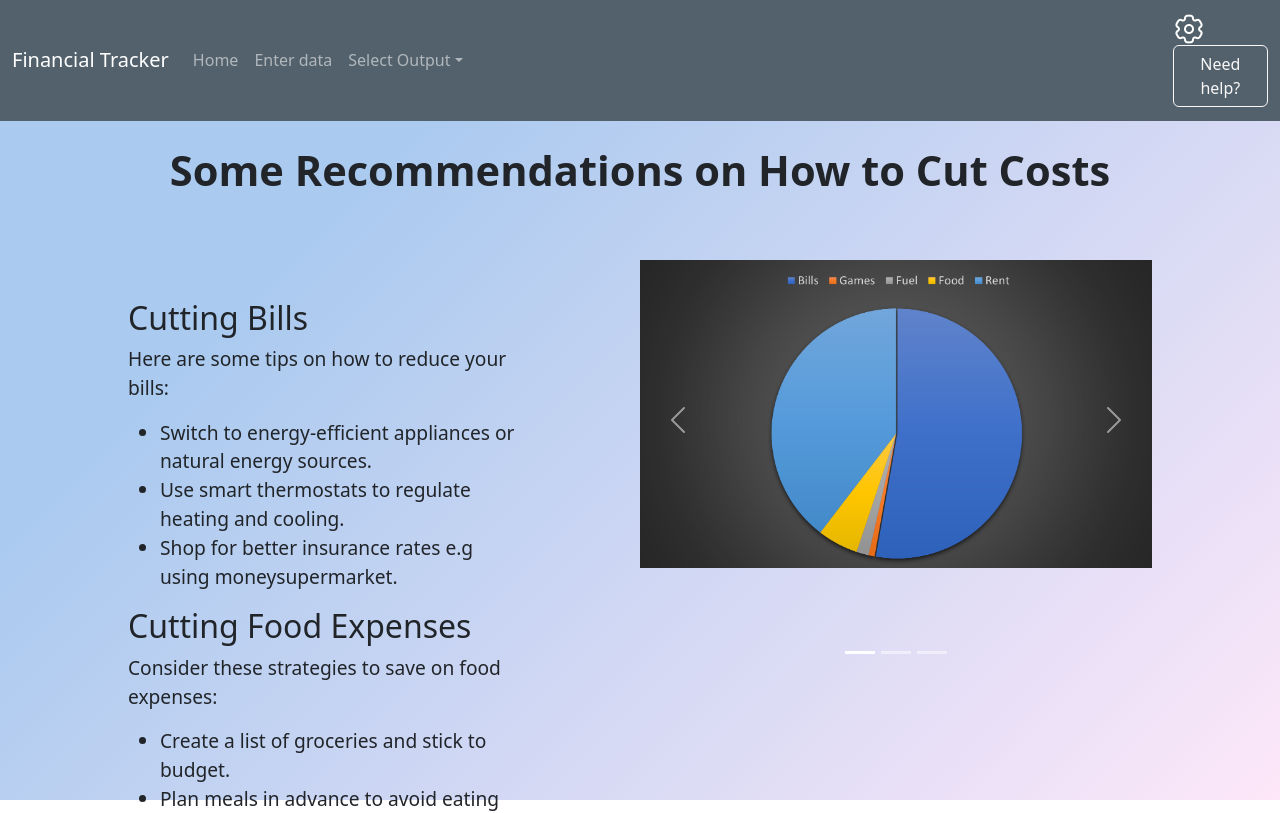
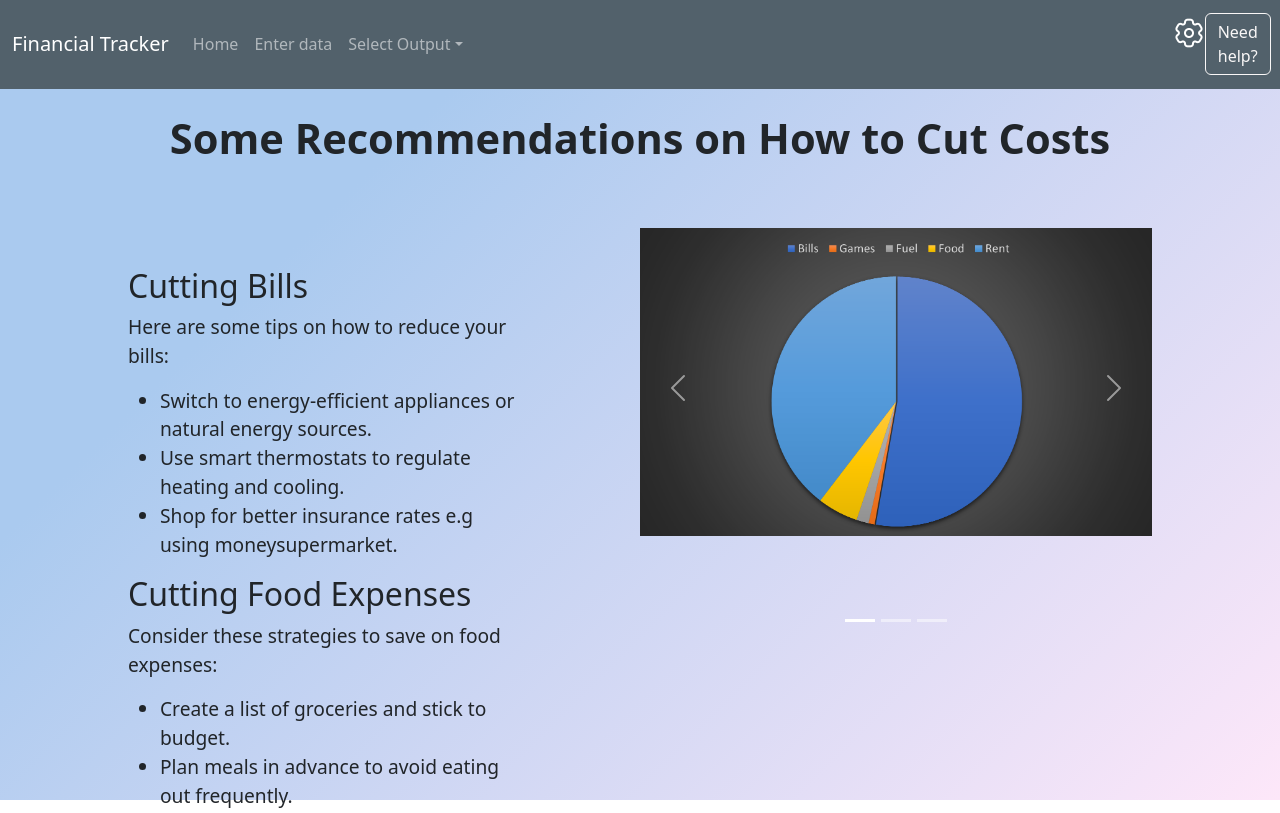
Before and after one commit to Jatinder-Sohal/FinalYearProject-HCI, a React (Create React App) app in the folder finance_tracker/: page /Display in a window 1280 px wide. Shown: the top 813 px of the page. Built offline with nearby package versions, Linux system fonts and the light colour scheme.

Commit message:
Seperating the setting image into its own component as need to add a lot more elements and styling to it for its dropdown. Had added styling for this this dropdown that only appears when setting button is hovered over.

```diff
--- a/finance_tracker/src/components/Navbar.jsx
+++ b/finance_tracker/src/components/Navbar.jsx
@@ -1,8 +1,8 @@
 import React from "react";
 
 import { useLocation } from "react-router-dom";
-import SettingImage from '../images/settings-svgrepo-com.png';
 
+import SettingsMenu from './SettingsMenu';
 
 function Navbar(){
   const location = useLocation();
@@ -58,7 +58,7 @@ function Navbar(){
           </li>
         </ul>
         <span className="help-text">
-          <img src={SettingImage} className="setting-size" alt="Settings" />
+          <SettingsMenu />
           <a href="Help" type="button" className={buttonClass}>Need help?</a>
         </span>
       </div>
--- /dev/null
+++ b/finance_tracker/src/components/SettingsMenu.css
@@ -0,0 +1,24 @@
+.settings-container {
+    position: relative;
+    cursor: pointer;
+}
+.setting-size{
+    height: 32px;
+    width: 32px;
+    margin-top: 10%;
+}
+.settings-dropdown{
+    position: absolute;
+    top: 100%;
+    right: 0;
+    background: white;
+    border: 1px solid #ccc;
+    border-radius: 5px;
+    width: 200px;
+    padding: 10px;
+    display: none;
+}
+
+.settings-container:hover .settings-dropdown{
+    display: block;
+}
--- /dev/null
+++ b/finance_tracker/src/components/SettingsMenu.jsx
@@ -0,0 +1,16 @@
+import React from 'react';
+import SettingImage from '../images/settings-svgrepo-com.png';
+import './SettingsMenu.css';
+
+function SettingsMenu() {
+  return (
+    <div className="settings-container">
+      <img src={SettingImage} className="setting-size" alt="Settings" />
+        <div className="settings-dropdown">
+            <h4>Visual Impairment</h4>
+        </div>
+    </div>
+  );
+}
+
+export default SettingsMenu;
--- a/finance_tracker/src/pages/HelpPage.css
+++ b/finance_tracker/src/pages/HelpPage.css
@@ -1,8 +1,4 @@
-.setting-size{
-    height: 32px;
-    width: 32px;
-    margin-right: 7%;
-}
+
 .page2-container{
     background-color: #F1F6F9;
     height: 100vh;
--- a/finance_tracker/src/styles.css
+++ b/finance_tracker/src/styles.css
@@ -7,6 +7,9 @@
     color:  rgb(8, 217, 214);
 }
 .help-text{
+    display: flex;
+    justify-content: space-between;
+
     width: 8.8%;
     margin-bottom: 0.5%;
     margin-top: 0.5%;
```
